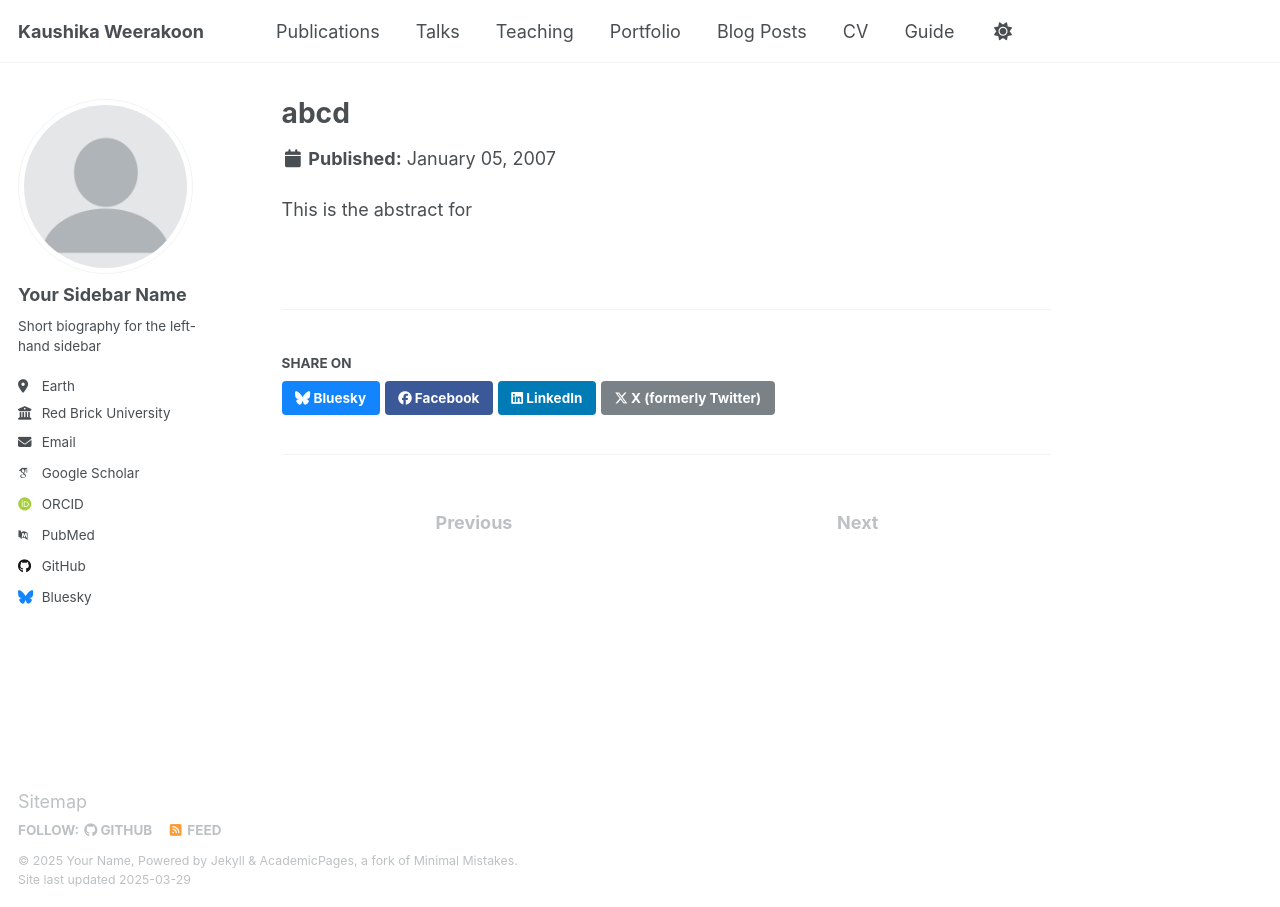
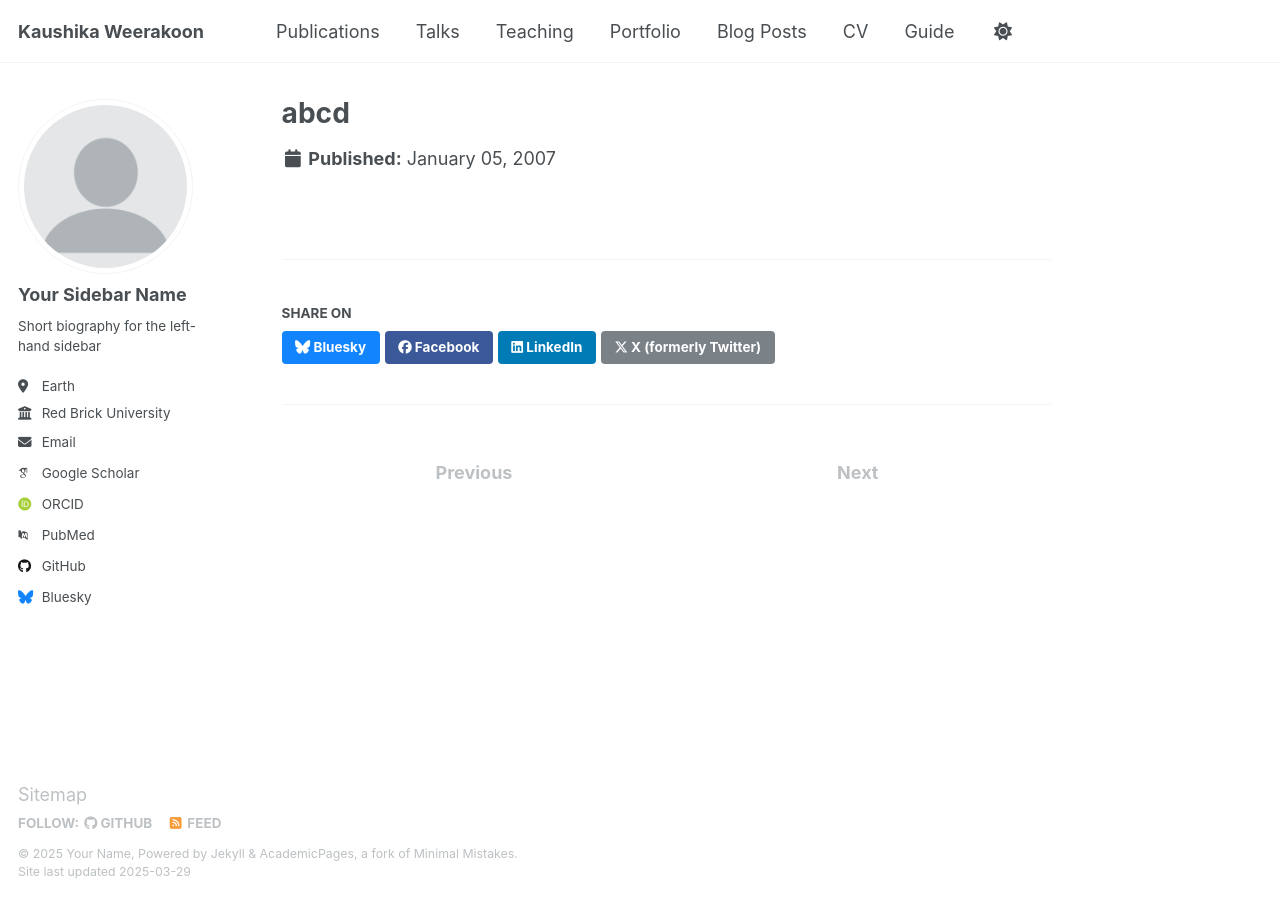
Before and after one commit to kaushikaW/kaushikaW.github.io, a Jekyll site: the page built from _publications/p_1.md, in a window 1280 px wide. Built offline with Jekyll 4.4.1, drawn with Linux system fonts in a browser that asks for light colours; some web fonts are replaced.

Commit message:
Update p_1.md

```diff
--- a/_publications/p_1.md
+++ b/_publications/p_1.md
@@ -4,4 +4,3 @@ collection: publications
 category: Electronic
 date: 2007-01-5
 ---
-This is the abstract for
```
